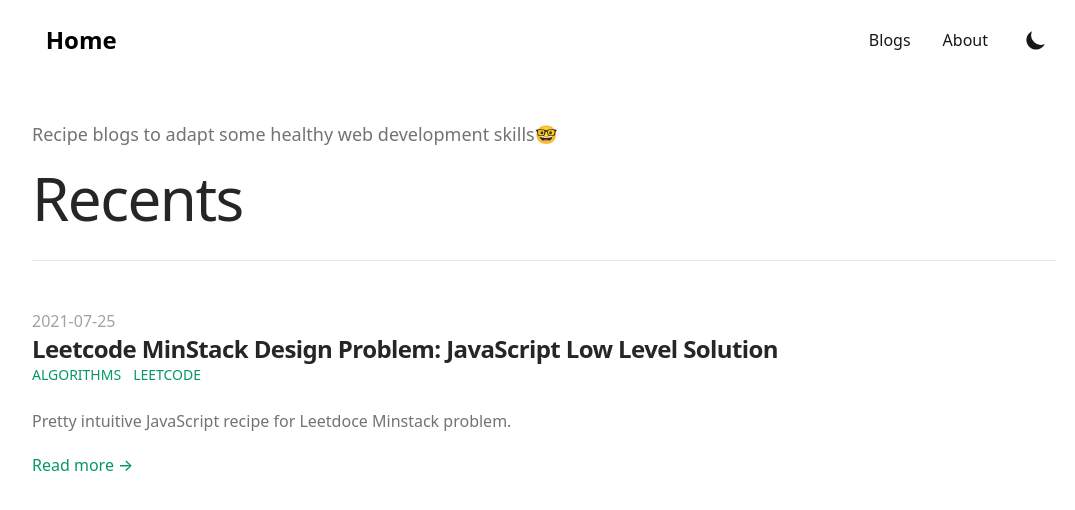
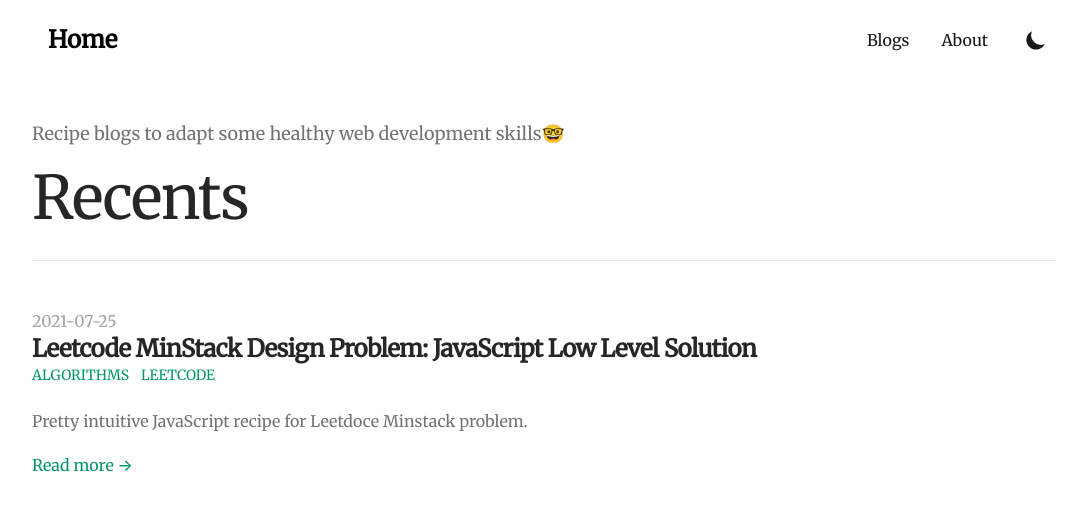
Before and after one commit to definite2/defneeroglu, a Next.js app: page / in a window 1280 px wide. Shown: the top 510 px of the page, without its empty margins (96-1171 px from the left). Built offline with nearby package versions, Linux system fonts and the light colour scheme; what @tailwindcss/typography would draw is missing.

Commit message:
add font family

```diff
--- a/src/pages/_document.js
+++ b/src/pages/_document.js
@@ -8,16 +8,16 @@ class MyDocument extends Document {
           <meta name="msapplication-TileColor" content="#000000" />
           <meta name="theme-color" content="#000000" />
           <link rel="alternate" type="application/rss+xml" href="/index.xml" />
+          <link rel="preconnect" href="https://fonts.googleapis.com" />
           <link
             rel="preconnect"
             href="https://fonts.gstatic.com"
             crossOrigin="anonymous"
           />
           <link
-            href="https://fonts.googleapis.com/css2?family=Inter:wght@400;600;700&display=swap"
+            href="https://fonts.googleapis.com/css2?family=Merriweather&family=Merriweather+Sans:ital,wght@0,300;0,400;0,500;0,600;0,700;1,800&display=swap"
             rel="stylesheet"
           />
-
         </Head>
         <body className="antialiased text-black bg-white dark:bg-gray-900 dark:text-white">
           <Main />
--- a/tailwind.config.js
+++ b/tailwind.config.js
@@ -1,4 +1,5 @@
 const colors = require("tailwindcss/colors");
+const defaultTheme = require('tailwindcss/defaultTheme')
 module.exports = {
   mode: "jit",
   purge: [
@@ -12,9 +13,12 @@ module.exports = {
         "-1":"-1",
         "-10": "-10",
       },
-
+      fontFamily: {
+        sans: ['Merriweather', ...defaultTheme.fontFamily.sans],
+        mono: ['Fira Code', ...defaultTheme.fontFamily.mono],
+      },
       colors: {
-        primary: colors.sky,
+        primary: colors.indigo,
         gray: colors.trueGray,
         code: {
           green: "#b5f4a5",
@@ -23,6 +27,9 @@ module.exports = {
           red: "#ff8383",
           blue: "#93ddfd",
           white: "#fff",
+        },
+        letterSpacing: {
+          title: '0.2em',
         },
       },
       typography: (theme) => ({
```
